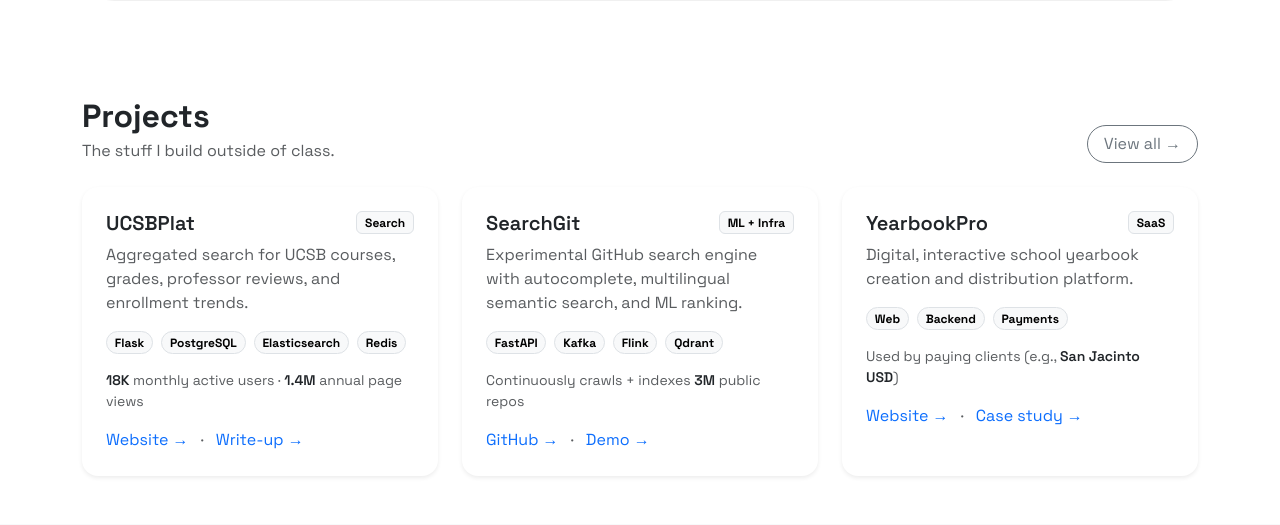
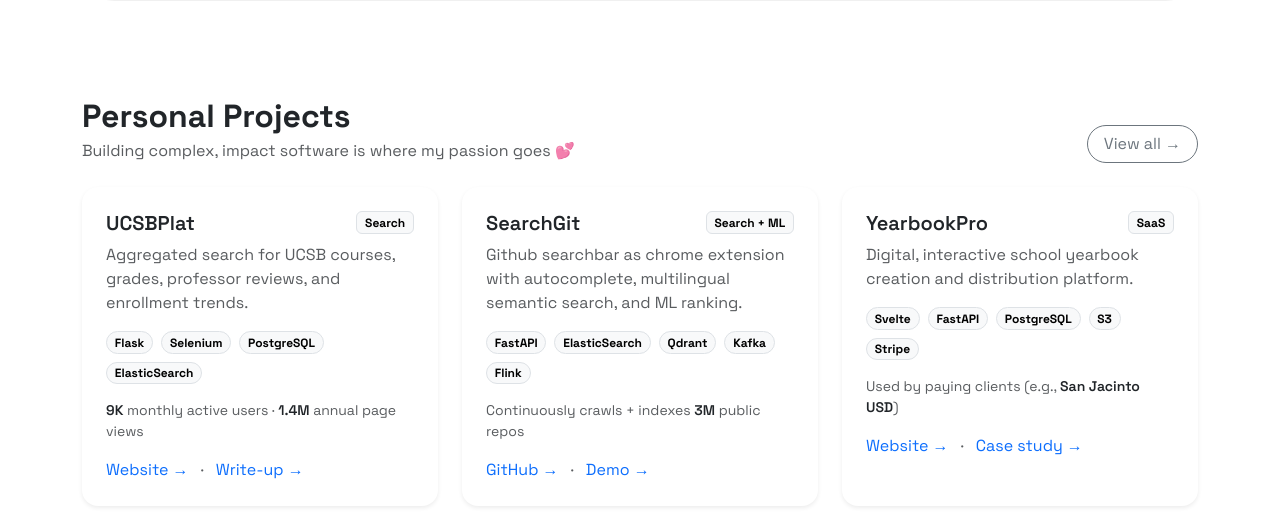
Before and after one commit to iamjiamingliu/iamjiamingliu.com, a Flask app: page / in a window 1280 px wide. Shown: the part 481-1006 px from the top of the page. Run offline with Flask 3, Linux system fonts and the light colour scheme; some libraries are stand-ins or nearby versions.

Commit message:
adjusts wording for projects

```diff
--- a/templates/index.html
+++ b/templates/index.html
@@ -60,8 +60,8 @@
         <div class="container">
             <div class="d-flex align-items-end justify-content-between gap-3 mb-4">
                 <div>
-                    <h2 class="fw-bold mb-1">Projects</h2>
-                    <p class="text-muted mb-0">The stuff I build outside of class.</p>
+                    <h2 class="fw-bold mb-1">Personal Projects</h2>
+                    <p class="text-muted mb-0">Building complex, impact software is where my passion goes 💕</p>
                 </div>
                 <a href="/projects" class="btn btn-outline-secondary rounded-pill px-3">View all →</a>
             </div>
@@ -79,12 +79,12 @@
                             </p>
                             <div class="d-flex gap-2 flex-wrap mb-3">
                                 <span class="badge rounded-pill text-bg-light border">Flask</span>
+                                <span class="badge rounded-pill text-bg-light border">Selenium</span>
                                 <span class="badge rounded-pill text-bg-light border">PostgreSQL</span>
-                                <span class="badge rounded-pill text-bg-light border">Elasticsearch</span>
-                                <span class="badge rounded-pill text-bg-light border">Redis</span>
+                                <span class="badge rounded-pill text-bg-light border">ElasticSearch</span>
                             </div>
                             <div class="small text-muted">
-                                <span class="fw-semibold text-dark">18K</span> monthly active users ·
+                                <span class="fw-semibold text-dark">9K</span> monthly active users ·
                                 <span class="fw-semibold text-dark">1.4M</span> annual page views
                             </div>
                             <div class="mt-3">
@@ -101,17 +101,18 @@
                         <div class="card-body p-4">
                             <div class="d-flex justify-content-between align-items-start mb-2">
                                 <h5 class="fw-semibold mb-0">SearchGit</h5>
-                                <span class="badge text-bg-light border">ML + Infra</span>
+                                <span class="badge text-bg-light border">Search + ML</span>
                             </div>
                             <p class="text-muted mb-3">
-                                Experimental GitHub search engine with autocomplete, multilingual semantic search, and
+                                Github searchbar as chrome extension with autocomplete, multilingual semantic search, and
                                 ML ranking.
                             </p>
                             <div class="d-flex gap-2 flex-wrap mb-3">
                                 <span class="badge rounded-pill text-bg-light border">FastAPI</span>
+                                <span class="badge rounded-pill text-bg-light border">ElasticSearch</span>
+                                <span class="badge rounded-pill text-bg-light border">Qdrant</span>
                                 <span class="badge rounded-pill text-bg-light border">Kafka</span>
                                 <span class="badge rounded-pill text-bg-light border">Flink</span>
-                                <span class="badge rounded-pill text-bg-light border">Qdrant</span>
                             </div>
                             <div class="small text-muted">
                                 Continuously crawls + indexes <span class="fw-semibold text-dark">3M</span> public repos
@@ -136,9 +137,11 @@
                                 Digital, interactive school yearbook creation and distribution platform.
                             </p>
                             <div class="d-flex gap-2 flex-wrap mb-3">
-                                <span class="badge rounded-pill text-bg-light border">Web</span>
-                                <span class="badge rounded-pill text-bg-light border">Backend</span>
-                                <span class="badge rounded-pill text-bg-light border">Payments</span>
+                                <span class="badge rounded-pill text-bg-light border">Svelte</span>
+                                <span class="badge rounded-pill text-bg-light border">FastAPI</span>
+                                <span class="badge rounded-pill text-bg-light border">PostgreSQL</span>
+                                <span class="badge rounded-pill text-bg-light border">S3</span>
+                                <span class="badge rounded-pill text-bg-light border">Stripe</span>
                             </div>
                             <div class="small text-muted">
                                 Used by paying clients (e.g., <span class="fw-semibold text-dark">San Jacinto USD</span>)
```
